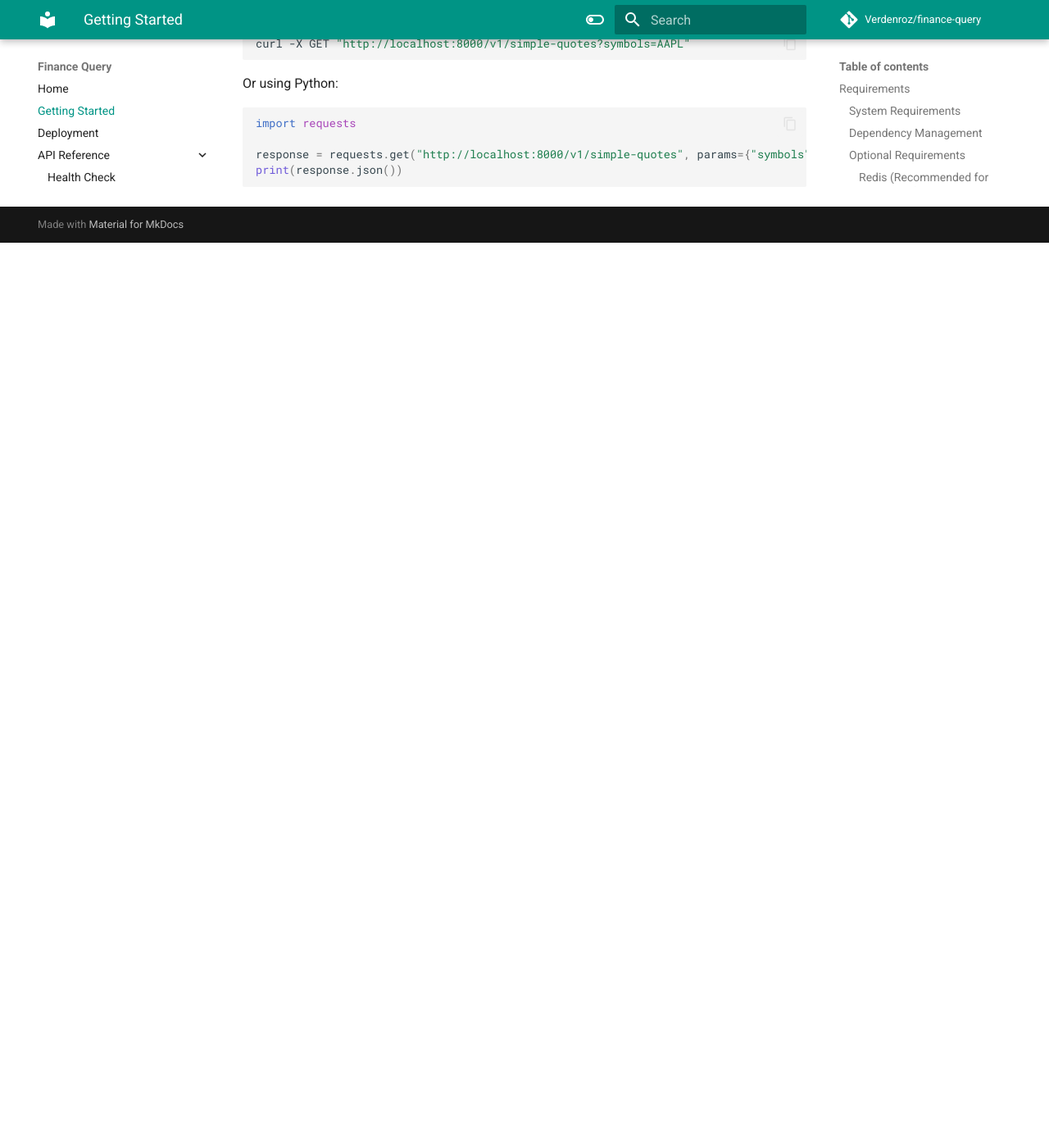
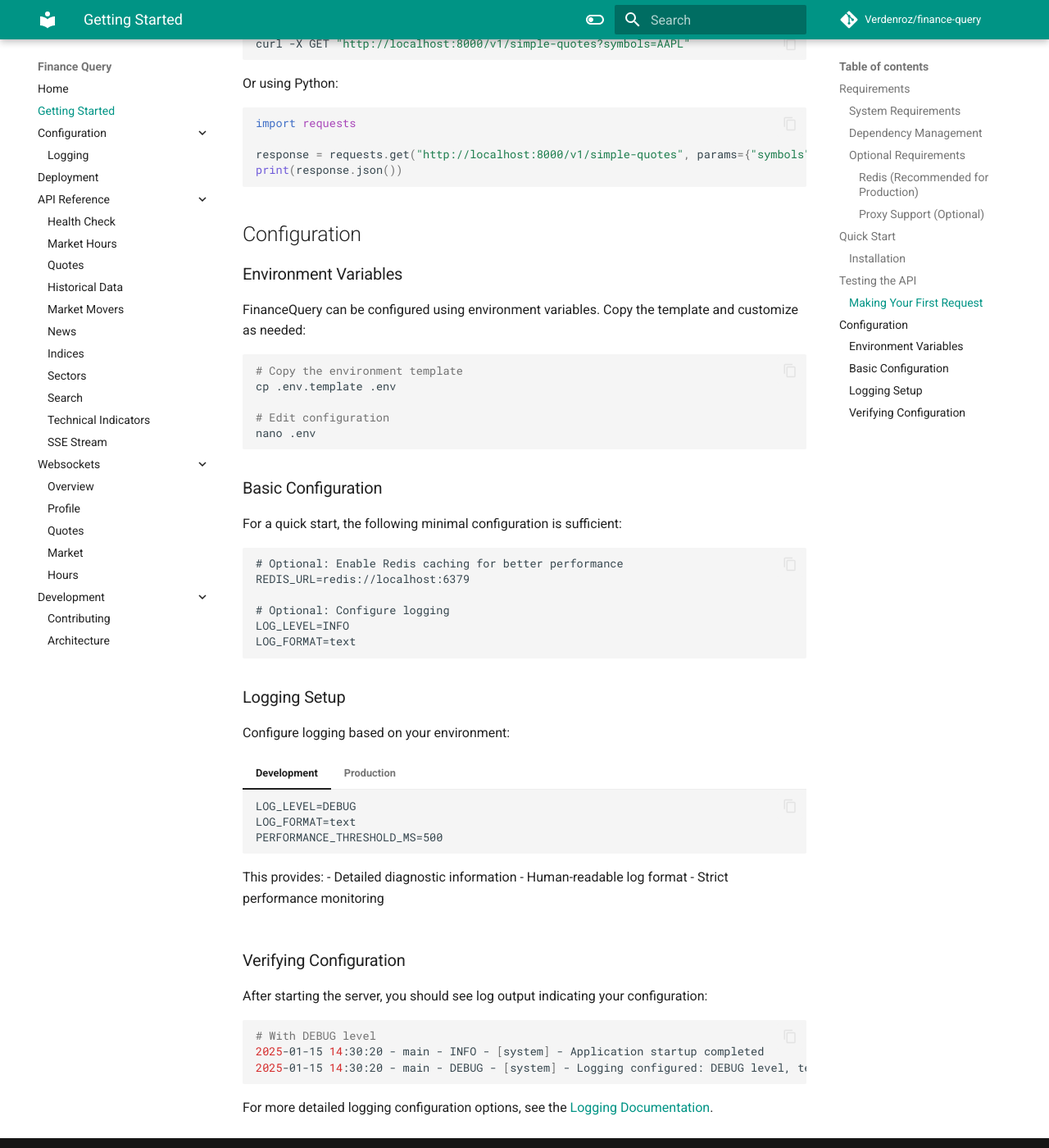
Before and after one commit to Verdenroz/finance-query, an MkDocs documentation site: the page built from docs/getting-started.md, in a window 1280 px wide and 1400 px high, scrolled down 2027 px. Shown: the whole window at 82% size. Built offline with MkDocs 1.6.1 and Material for MkDocs 9.7.7, drawn with Linux system fonts in a browser that asks for light colours; comment, search, counter and statistics services are not loaded; before the commit the page ends 2323 px from its top, so only the background shows below that.

Commit message:
docs: documents logging configuration

````diff
--- a/docs/deployment.md
+++ b/docs/deployment.md
@@ -24,12 +24,66 @@
 
 FinanceQuery will now be available on port 8000 at `http://localhost:8000`.
 
+### Docker with Logging Configuration
+
+Configure logging for different environments:
+
+=== "Development"
+    ```bash
+    # Build and run with development logging
+    docker build \
+      --build-arg LOG_LEVEL=DEBUG \
+      --build-arg LOG_FORMAT=text \
+      --build-arg PERFORMANCE_THRESHOLD_MS=500 \
+      -t finance-query .
+
+    docker run -p 8000:8000 finance-query
+    ```
+
+=== "Production"
+    ```bash
+    # Build with production settings
+    docker build \
+      --build-arg LOG_LEVEL=INFO \
+      --build-arg LOG_FORMAT=json \
+      --build-arg PERFORMANCE_THRESHOLD_MS=2000 \
+      -t finance-query .
+
+    # Run with additional production configuration
+    docker run -p 8000:8000 \
+      -e REDIS_URL=redis://redis:6379 \
+      -e USE_SECURITY=true \
+      -e ADMIN_API_KEY=your-secure-key \
+      finance-query
+    ```
+
+=== "Runtime Configuration"
+    ```bash
+    # Override logging settings at runtime
+    docker run -p 8000:8000 \
+      -e LOG_LEVEL=WARNING \
+      -e LOG_FORMAT=json \
+      -e PERFORMANCE_THRESHOLD_MS=5000 \
+      finance-query
+    ```
+
 ## AWS Lambda Deployment
 
 ### Manual Deployment
 
 1. Follow the [AWS Lambda Deployment Guide](https://docs.aws.amazon.com/lambda/latest/dg/lambda-python.html).
-2. Remember to add the necessary environment variables to the Lambda function.
+2. Configure environment variables in the Lambda console:
+
+   ```env
+   LOG_LEVEL=INFO
+   LOG_FORMAT=json
+   PERFORMANCE_THRESHOLD_MS=3000
+   REDIS_URL=your-redis-endpoint
+   USE_SECURITY=true
+   ADMIN_API_KEY=your-secure-admin-key
+   ```
+
+   **Note**: Lambda has higher latency, so consider using `PERFORMANCE_THRESHOLD_MS=3000` or higher.
 
 ### Automated Deployment Workflow
 
@@ -55,6 +109,17 @@
    python -m uvicorn src.main:app --host 0.0.0.0 --port $PORT
    ```
 
+4. Configure environment variables in Render dashboard:
+
+   ```env
+   LOG_LEVEL=INFO
+   LOG_FORMAT=json
+   PERFORMANCE_THRESHOLD_MS=2000
+   REDIS_URL=your-redis-url
+   USE_SECURITY=true
+   ADMIN_API_KEY=your-secure-admin-key
+   ```
+
 ### Automated Deployment Workflow
 
 You can use the Render Deployment Workflow from the repository:
@@ -63,3 +128,77 @@
    - `RENDER_DEPLOY_HOOK_URL`
 
 2. The deploy hook URL can be found in the settings of your Render project.
+
+## Monitoring and Logging
+
+### Production Logging Best Practices
+
+For production deployments, use these recommended logging settings:
+
+```env
+# Balanced logging for production
+LOG_LEVEL=INFO
+LOG_FORMAT=json
+PERFORMANCE_THRESHOLD_MS=2000
+```
+
+### Log Monitoring
+
+#### CloudWatch (AWS Lambda)
+
+AWS Lambda automatically sends logs to CloudWatch. View logs in the AWS Console:
+
+```bash
+# View recent logs
+aws logs tail /aws/lambda/your-function-name --follow
+
+# Filter for errors
+aws logs filter-log-events --log-group-name /aws/lambda/your-function-name \
+  --filter-pattern "ERROR"
+```
+
+#### Docker Logging
+
+For Docker deployments, configure log drivers:
+
+```bash
+# Using JSON file driver with rotation
+docker run -p 8000:8000 \
+  --log-driver json-file \
+  --log-opt max-size=10m \
+  --log-opt max-file=3 \
+  finance-query
+
+# View logs
+docker logs -f container-name
+```
+
+#### Render Logging
+
+Render provides built-in log streaming in the dashboard. You can also access logs via CLI:
+
+```bash
+# Install Render CLI
+npm install -g @render-services/cli
+
+# View logs
+render logs --service your-service-name --tail
+```
+
+### Troubleshooting
+
+#### Common Issues
+
+**High CPU/Memory Usage:**
+- Set `LOG_LEVEL=WARNING` to reduce log volume
+- Increase `PERFORMANCE_THRESHOLD_MS` to reduce warnings
+
+**Missing Performance Data:**
+- Ensure `LOG_FORMAT=json` for structured data
+- Lower `PERFORMANCE_THRESHOLD_MS` for more monitoring
+
+**External API Issues:**
+- Monitor logs for "External API FAILED" messages
+- Check correlation IDs to trace failed requests
+
+For detailed logging configuration and troubleshooting, see the [Logging Documentation](logging.md).
--- a/docs/getting-started.md
+++ b/docs/getting-started.md
@@ -107,3 +107,70 @@
 response = requests.get("http://localhost:8000/v1/simple-quotes", params={"symbols": "AAPL"})
 print(response.json())
 ```
+
+## Configuration
+
+### Environment Variables
+
+FinanceQuery can be configured using environment variables. Copy the template and customize as needed:
+
+```bash
+# Copy the environment template
+cp .env.template .env
+
+# Edit configuration
+nano .env
+```
+
+### Basic Configuration
+
+For a quick start, the following minimal configuration is sufficient:
+
+```env
+# Optional: Enable Redis caching for better performance
+REDIS_URL=redis://localhost:6379
+
+# Optional: Configure logging
+LOG_LEVEL=INFO
+LOG_FORMAT=text
+```
+
+### Logging Setup
+
+Configure logging based on your environment:
+
+=== "Development"
+    ```env
+    LOG_LEVEL=DEBUG
+    LOG_FORMAT=text
+    PERFORMANCE_THRESHOLD_MS=500
+    ```
+
+    This provides:
+    - Detailed diagnostic information
+    - Human-readable log format
+    - Strict performance monitoring
+
+=== "Production"
+    ```env
+    LOG_LEVEL=INFO
+    LOG_FORMAT=json
+    PERFORMANCE_THRESHOLD_MS=2000
+    ```
+
+    This provides:
+    - Balanced log volume
+    - Structured JSON output for monitoring tools
+    - Reasonable performance threshold
+
+### Verifying Configuration
+
+After starting the server, you should see log output indicating your configuration:
+
+```bash
+# With DEBUG level
+2025-01-15 14:30:20 - main - INFO - [system] - Application startup completed
+2025-01-15 14:30:20 - main - DEBUG - [system] - Logging configured: DEBUG level, text format
+```
+
+For more detailed logging configuration options, see the [Logging Documentation](logging.md).
--- a/mkdocs.yml
+++ b/mkdocs.yml
@@ -57,6 +57,8 @@
 nav:
   - Home: index.md
   - Getting Started: getting-started.md
+  - Configuration:
+      - Logging: logging.md
   - Deployment: deployment.md
   - API Reference:
       - Health Check: api/health.md
````
Also changed, not shown: README.md (+72 -0 lines).
